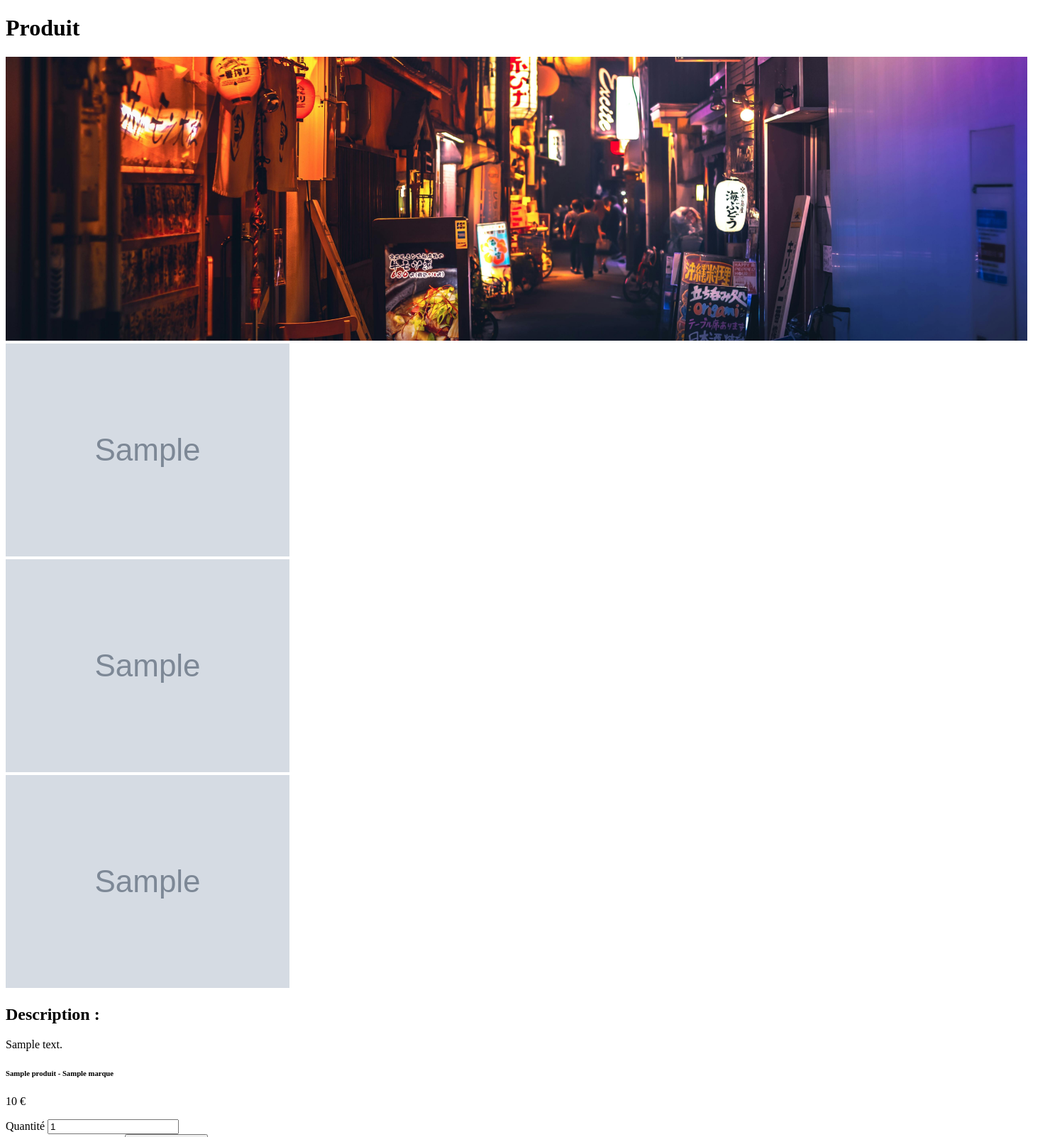
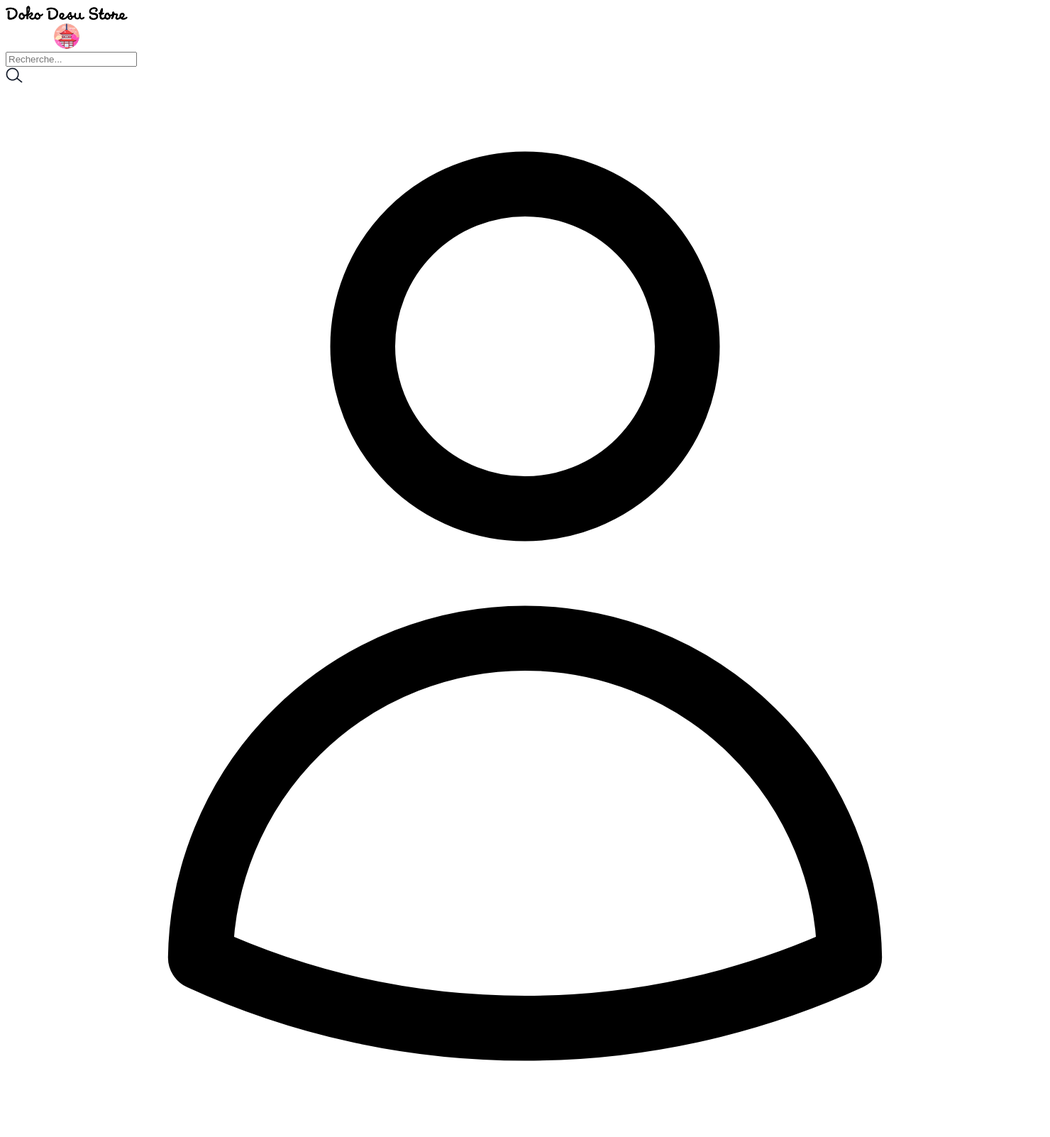
Before and after one commit to VautorD/DokoDesuStore, a Symfony app: template templates/produit/detail.html.twig in a window 1480 px wide. Shown: the top 1602 px of the page at 71% size. Run offline with Twig, Linux system fonts and the light colour scheme; the template is opened without the code that fills it: most values are stand-ins (such as "Sample title", 1, 10 or a date in 2020); grey boxes marked "Sample" are stand-in pictures; some libraries are stand-ins or nearby versions.

Commit message:
Fix back produit details et Mise à jour des DataFixtures

```diff
--- a/migrations/Version20240626134819.php
+++ b/migrations/Version20240627160216.php
@@ -10,7 +10,7 @@ use Doctrine\Migrations\AbstractMigration;
 /**
  * Auto-generated Migration: Please modify to your needs!
  */
-final class Version20240626134819 extends AbstractMigration
+final class Version20240627160216 extends AbstractMigration
 {
     public function getDescription(): string
     {
--- a/src/DataFixtures/CategorieBFixtures.php
+++ b/src/DataFixtures/CategorieBFixtures.php
@@ -25,7 +25,12 @@ class CategorieBFixtures extends Fixture
 
         //Les boutiques qui proposent des produits dérivés
         $this->createCategorieB('Produits dérivés','Tous les produits dérivés','produitD', $manager);
+
+        //Les boutiques alimentaire
         $this->createCategorieB('Alimentaire','Tous les produits alimentaire','alimentaire', $manager);
+
+        //Les boutiques restaurants
+        $this->createCategorieB('Restaurant','Tous les restaurants','restaurant', $manager);
 
         $manager->flush();
     }
--- a/templates/base.html.twig
+++ b/templates/base.html.twig
@@ -7,12 +7,56 @@
         {% block stylesheets %}
         {{ encore_entry_link_tags('app') }}
     {% endblock %}
-
 </head>
-    <body>
+<body class="font-poppins">
+    <header class="bg-white">
+        <!-- Partie du haut du header -->
+        <div class="max-w-screen-lg mx-auto p-4 flex items-center justify-between">
+            <div class="flex items-center space-x-4">
+                <!-- Logo -->
+                <img src="{{ asset('build/img/logo.png') }}"  alt="Logo" class="h-15">
+            </div>
+            <div class="relative flex-1 max-w-sm">
+                <input type="text" placeholder="Recherche..."
+                    class="w-full py-2 pl-10 pr-3 border rounded focus:outline-none focus:ring focus:border-blue-300">
+                <div class="absolute inset-y-0 right-0 flex items-center pr-3 pointer-events-none">
+                    <img src="{{ asset('build/icons/search-alt.png') }}" alt="search-icon">
+                </div>
+            </div>
+            <div class="flex items-end pb-2 space-x-4">
+                <!-- Icone utilisateur avec effet au survol -->
+                <div class="icon-container group">
+                    <svg xmlns="http://www.w3.org/2000/svg" fill="none" viewBox="0 0 24 24" stroke-width="1.5" stroke="currentColor"
+                        class="size-6 hover:text-secondary">
+                        <path stroke-linecap="round" stroke-linejoin="round"
+                            d="M15.75 6a3.75 3.75 0 1 1-7.5 0 3.75 3.75 0 0 1 7.5 0ZM4.501 20.118a7.5 7.5 0 0 1 14.998 0A17.933 17.933 0 0 1 12 21.75c-2.676 0-5.216-.584-7.499-1.632Z" />
+                    </svg>
+                </div>
+                <!-- Icone panier avec effet au survol -->
+                <div class="icon-container group">
+                    <svg xmlns="http://www.w3.org/2000/svg" fill="none" viewBox="0 0 24 24" stroke-width="1.5" stroke="currentColor"
+                        class="size-6 hover:text-secondary">
+                        <path stroke-linecap="round" stroke-linejoin="round"
+                            d="M2.25 3h1.386c.51 0 .955.343 1.087.835l.383 1.437M7.5 14.25a3 3 0 0 0-3 3h15.75m-12.75-3h11.218c1.121-2.3 2.1-4.684 2.924-7.138a60.114 60.114 0 0 0-16.536-1.84M7.5 14.25 5.106 5.272M6 20.25a.75.75 0 1 1-1.5 0 .75.75 0 0 1 1.5 0Zm12.75 0a.75.75 0 1 1-1.5 0 .75.75 0 0 1 1.5 0Z" />
+                    </svg>
+                </div>
+            </div>
+        </div>
+        <!-- Partie du bas du header (navigation) -->
+        <nav class="bg-white font-medium shadow-custom">
+            <ul class="flex justify-around space-x-6 p-4">
+                <li><a href="{{ path('Home') }}" class="text-secondary hover:text-secondary active:text-secondary">Home</a></li>
+                <li><a href="#" class="hover:text-secondary active:text-secondary">Vêtements</a></li>
+                <li><a href="#" class="hover:text-secondary active:text-secondary">Cosplay</a></li>
+                <li><a href="#" class="hover:text-secondary active:text-secondary">Librairies</a></li>
+                <li><a href="#" class="hover:text-secondary active:text-secondary">Produits dérivés</a></li>
+                <li><a href="#" class="hover:text-secondary active:text-secondary">Alimentaire</a></li>
+            </ul>
+        </nav>
+    </header>
+    {% block body %}{% endblock %}
     {% block javascripts %}
         {{ encore_entry_script_tags('app') }}
     {% endblock %}
-        {% block body %}{% endblock %}
 </body>
 </html>
--- a/templates/produit/detail.html.twig
+++ b/templates/produit/detail.html.twig
@@ -1,23 +1,22 @@
 {% extends 'base.html.twig' %}
 
-{% block title %}Produit{% endblock %}
+{% block title %}{{ produit.nom }}{% endblock %}
 
 {% block body %}
-    <h1>Produit</h1>
     <img class="w-full h-[400px]" src="{{ asset('build/img/banniere_produit.png') }}" alt="bannière page tout les produits">
     <div class="grid grid-cols-2 p-15 gap-32">
         <div class="flex flex-col gap-4">
             <div class="grid grid-cols-3 gap-4 p-4">
                 <div class="flex flex-col justify-between col-span-1">
                     <div class="bg-white p-4 rounded-lg shadow-custom h-36">
-                        <img class="w-full h-full object-contain" src="{{ produit.img }}" alt="{{ produit.nom }}">
+                        <img class="w-full h-full object-contain" src="{{ asset('build/img/' ~ produit.img) }}" alt="{{ produit.nom }}">
                     </div>
                     <div class="bg-white p-4 rounded-lg shadow-custom h-36">
-                        <img class="w-full h-full object-contain" src="{{ produit.img }}" alt="{{ produit.nom }}">
+                        <img class="w-full h-full object-contain" src="{{ asset('build/img/' ~ produit.img) }}" alt="{{ produit.nom }}">
                     </div>
                 </div>
                 <div class="bg-white p-4 rounded-lg shadow-custom col-span-2 h-80">
-                    <img class="w-full h-full object-contain" src="{{ produit.img }}" alt="{{ produit.nom }}">
+                    <img class="w-full h-full object-contain" src="{{ asset('build/img/' ~ produit.img) }}" alt="{{ produit.nom }}">
                 </div>
             </div>
             <div class="bg-white p-4 ">
@@ -51,15 +50,20 @@
 
             <div class="bg-white p-4 rounded-lg shadow-custom">
                 <h2 class="text-xl font-bold">Découvrir la boutique</h2>
-                <div class="flex mt-4">
-                    <img class="w-32 h-32 object-cover rounded-lg mr-4" src="{{ asset('build/img/boutique.jpg') }}" alt="Image de la boutique">
-                    <div>
-                        <h3 class="text-lg font-semibold">Cool Japan</h3>
-                        <p>45 Rue Sainte-Anne, 75001 Paris</p>
-                        <p class="mt-2">Vente de vêtements traditionnels, de mobilier et d'articles de décoration japonais dans un cadre élégant.</p>
-                        <button class="bg-secondary text-white px-4 py-2 rounded-lg mt-4">Je découvre</button>
+                {% if boutique %}
+                    <div class="flex mt-4">
+                        <img class="w-32 h-32 object-cover rounded-lg mr-4" src="{{ asset('build/img/' ~ boutique.getImg()) }}" alt="Logo de {{ boutique.getNom() }}">
+                        <div>
+                            <h3 class="text-lg font-semibold">{{ boutique.getNom() }}</h3>
+                            <p class="text-body-large font-regular">{{ boutique.getAdresse() }}<br>
+                                {{ boutique.getCp() }} {{ boutique.getVille() }}</p>
+                            <p class="mt-2">{{ boutique.getDescription() }}</p>
+                            <button class="bg-secondary text-white px-4 py-2 rounded-lg mt-4">
+                        <a href="{{ path('app_boutique_template', {'id': boutique.id}) }}">Je découvre</a>
+                    </button>
+                        </div>
                     </div>
-                </div>
+                {% endif %}
             </div>
         </div>
     </div>
```
Also changed, not shown: src/Controller/BoutiqueController.php (+0 -9 lines), src/Controller/ProduitController.php (+8 -2 lines), src/DataFixtures/CategoriePFixtures.php (+21 -15 lines), 1 other file. Lines whose indentation alone changed are shown as unchanged.
